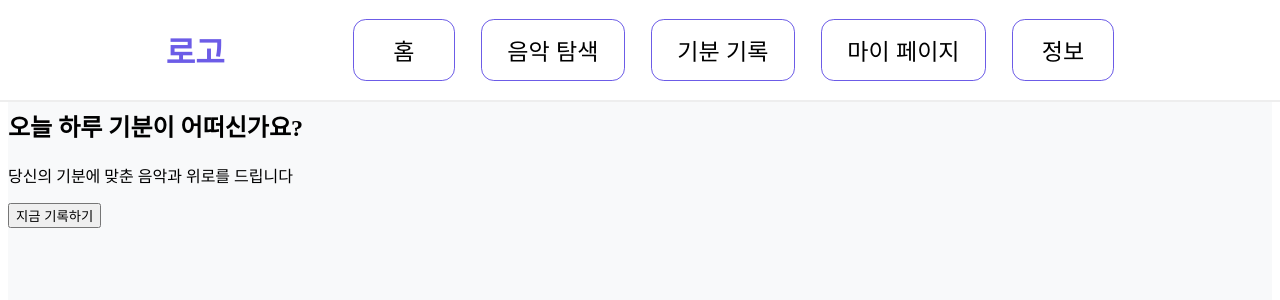
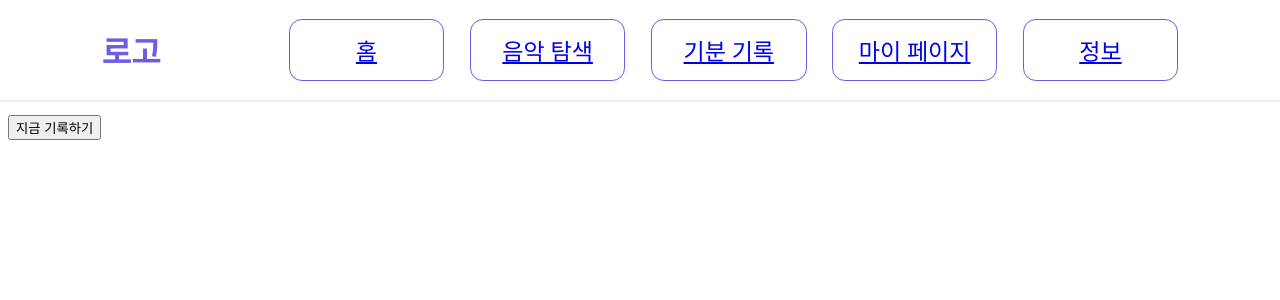
Before and after one commit to junboo1234/winter-web-project, a React (Create React App) app in the folder frontend/: page /music in a window 1280 px wide. Shown: the top 300 px of the page. Built offline with nearby package versions, Linux system fonts and the light colour scheme.

Commit message:
feat(app.js, navitem.js , Music.js) 메인 화면과 다른 컴포넌트를 버튼으로 연결
화면에서 버튼을 누르면 컴포넌트로 이동하도록 수정

```diff
--- a/frontend/src/App.js
+++ b/frontend/src/App.js
@@ -1,18 +1,22 @@
 import { BrowserRouter, Routes, Route } from 'react-router-dom';
-import React from 'react';
 import Navbar from './components/Navbar';
 import './styles/Navbar.css';
-import Home from './pages/Home.js';
+import Home from './pages/Home';
+import Music from './pages/Music';
+import Mood from './pages/Mood';
+
 import './styles/Home.css';
 
 function App() {
 
     return (
         <BrowserRouter>
-            <div className = "app-container">
-                <Navbar />
-                <Home/>
-            </div>
+            <Navbar/>
+            <Routes>
+                <Route path="/" element={<Home/>} />
+                <Route path="/music" element={<Music/>} />
+                <Route path="/mood" element={<Mood/>} />
+            </Routes>
         </BrowserRouter>
   );
 }
--- a/frontend/src/components/NavItem.js
+++ b/frontend/src/components/NavItem.js
@@ -1,10 +1,12 @@
 import React from 'react';
+import { Link } from 'react-router-dom'; // 1. Link를 꼭 불러와야 해요!
 
-function NavItem({ label }) {
+// 2. () 안에 { label, to } 라고 써서 Navbar가 보낸 상자를 열어야 합니다 (구조 분해 할당)
+function NavItem({ label, to }) {
     return (
-        <button className="nav-button">
-            {label}
-        </button>
+            <Link to={to} className="nav-button">
+                {label}
+            </Link>
     );
 }
 
--- a/frontend/src/components/Navbar.js
+++ b/frontend/src/components/Navbar.js
@@ -4,10 +4,10 @@ import { Link } from 'react-router-dom';
 // Navbar.js 수정본
 const menus = [
     { id: "home", label: "홈", path: "/" },
-    { id: "music", label: "음악 탐색", path: "/Music" },
-    { id: "mood", label: "기분 기록", path: "/Mood" },
-    { id: "mypage", label: "마이 페이지", path: "/Mypage" },
-    { id: "about_us", label: "정보", path: "/About" },
+    { id: "music", label: "음악 탐색", path: "/music" },
+    { id: "mood", label: "기분 기록", path: "/mood" },
+    { id: "mypage", label: "마이 페이지", path: "/mypage" },
+    { id: "about_us", label: "정보", path: "/about" },
 ];
 
 function Navbar() {
@@ -18,7 +18,7 @@ function Navbar() {
             </div>
             <div className="navbar-menus">
                 {menus.map((item) => (
-                    /* path를 to라는 이름으로 NavItem에게 넘겨줍니다 */
+                // item.path(주소)를 'to'라는 이름의 배달통(Prop)에 담아서 보냅니다.
                     <NavItem key={item.id} label={item.label} to={item.path} />
                 ))}
             </div>
--- a/frontend/src/pages/Music.js
+++ b/frontend/src/pages/Music.js
@@ -0,0 +1,18 @@
+import React from 'react';
+
+function Music() {
+    return (
+        <div className="Music-container">
+            < section className="start-section" >
+                <h1> 오늘하루기분이</h1>
+                <p> 당신의 기분에 맞춘 음악과 위로를 드립니다</p>
+                <button className="start-button"> 지금 기록하기</button>
+            </section >
+        </div >
+
+    )
+
+
+}
+
+export default Music;
```
